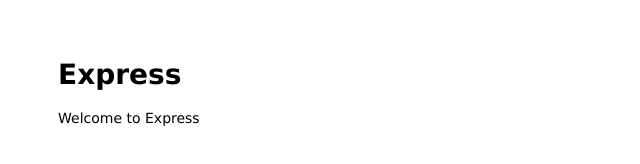
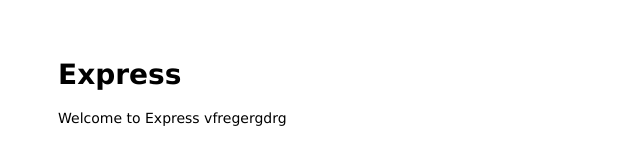
Before and after one commit to ireneglb/whatyearisit-backend, a website: page public/index.html in a window 1280 px wide. Shown: the whole page, without its empty margins (0-640 px from the left). Drawn offline with Linux system fonts and the light colour scheme.

```diff
--- a/public/index.html
+++ b/public/index.html
@@ -7,7 +7,7 @@
 
 <body>
   <h1>Express</h1>
-  <p>Welcome to Express</p>
+  <p>Welcome to Express vfregergdrg</p>
 </body>
 
 </html>
```
